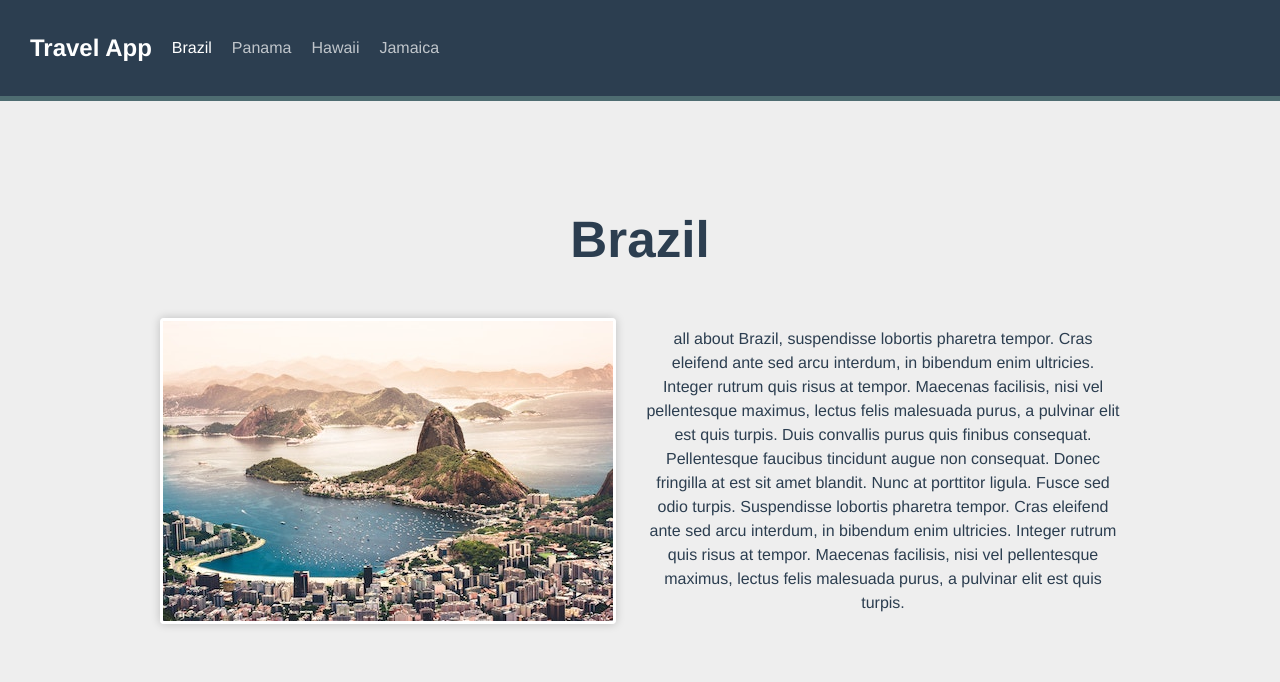
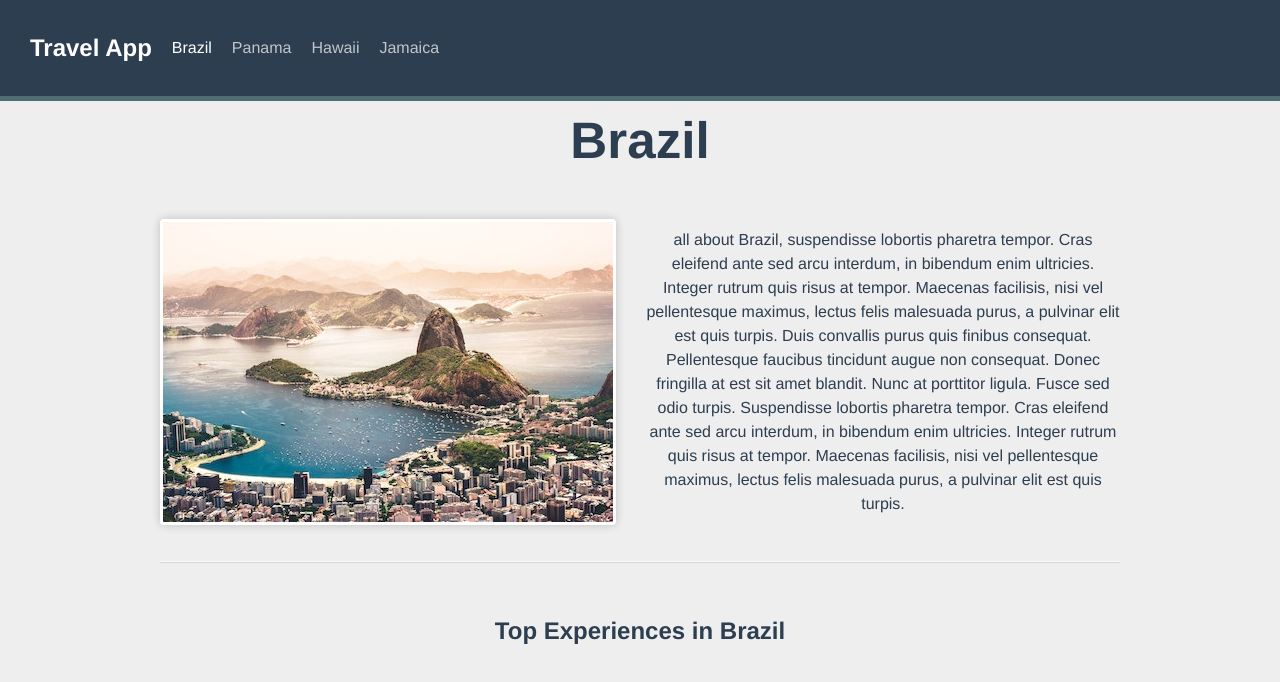
Before and after one commit to analyst15/TravelApp, a Vue app: page /destination/1/brazil in a window 1280 px wide. Shown: the top 682 px of the page. Built offline with nearby package versions, Linux system fonts and the light colour scheme.

Commit message:
Experience Cards

```diff
--- a/src/views/DestinationShow.vue
+++ b/src/views/DestinationShow.vue
@@ -6,6 +6,11 @@
         <p>{{destination.description}}</p>
       </div>
     </section>
+
+    <section class="experiences">
+      <h2>Top Experiences in {{ destination.name }}</h2>
+    </section>
+
   </template>
   <script>
   import sourceData from '@/data.json'
```
Also changed, not shown: src/components/ExperienceCard.vue (added, +8 -0 lines).
